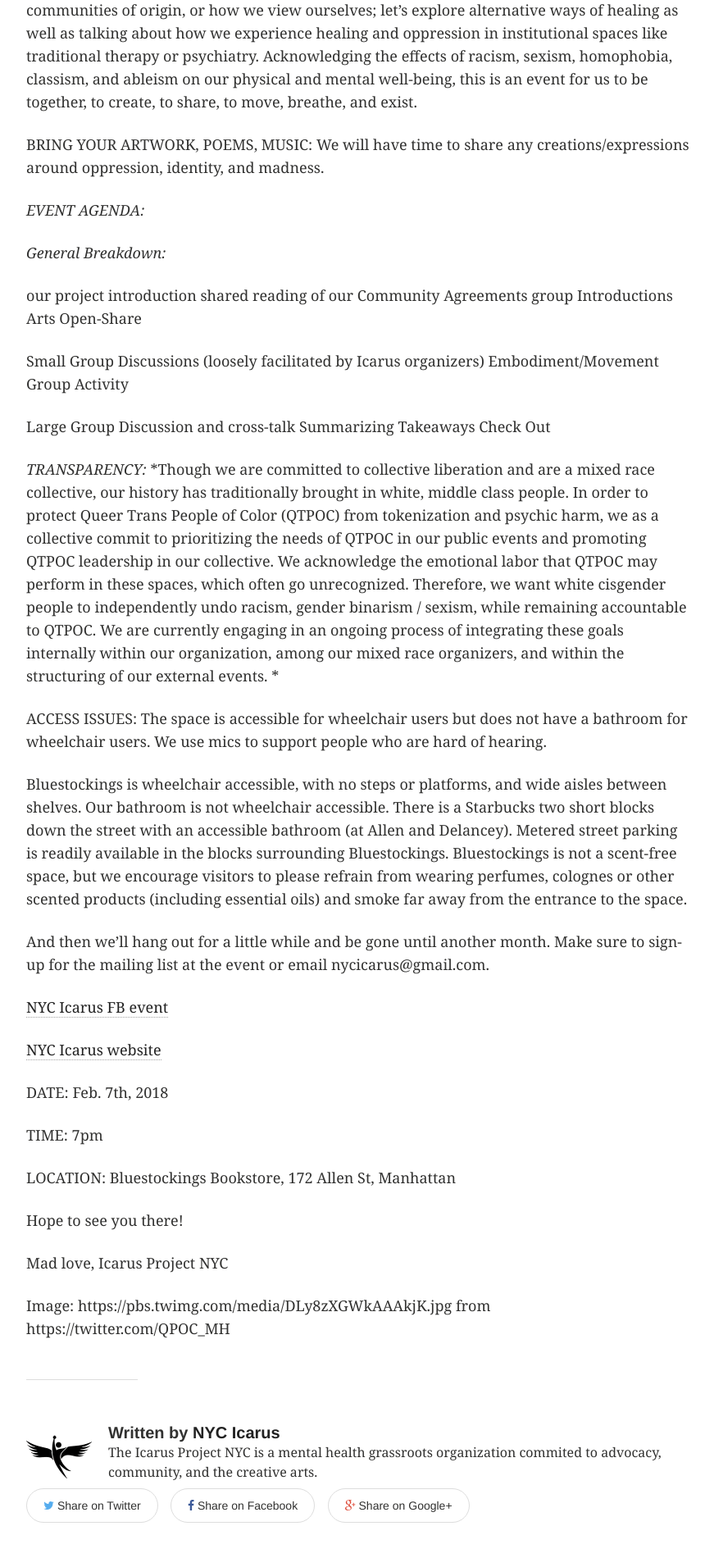
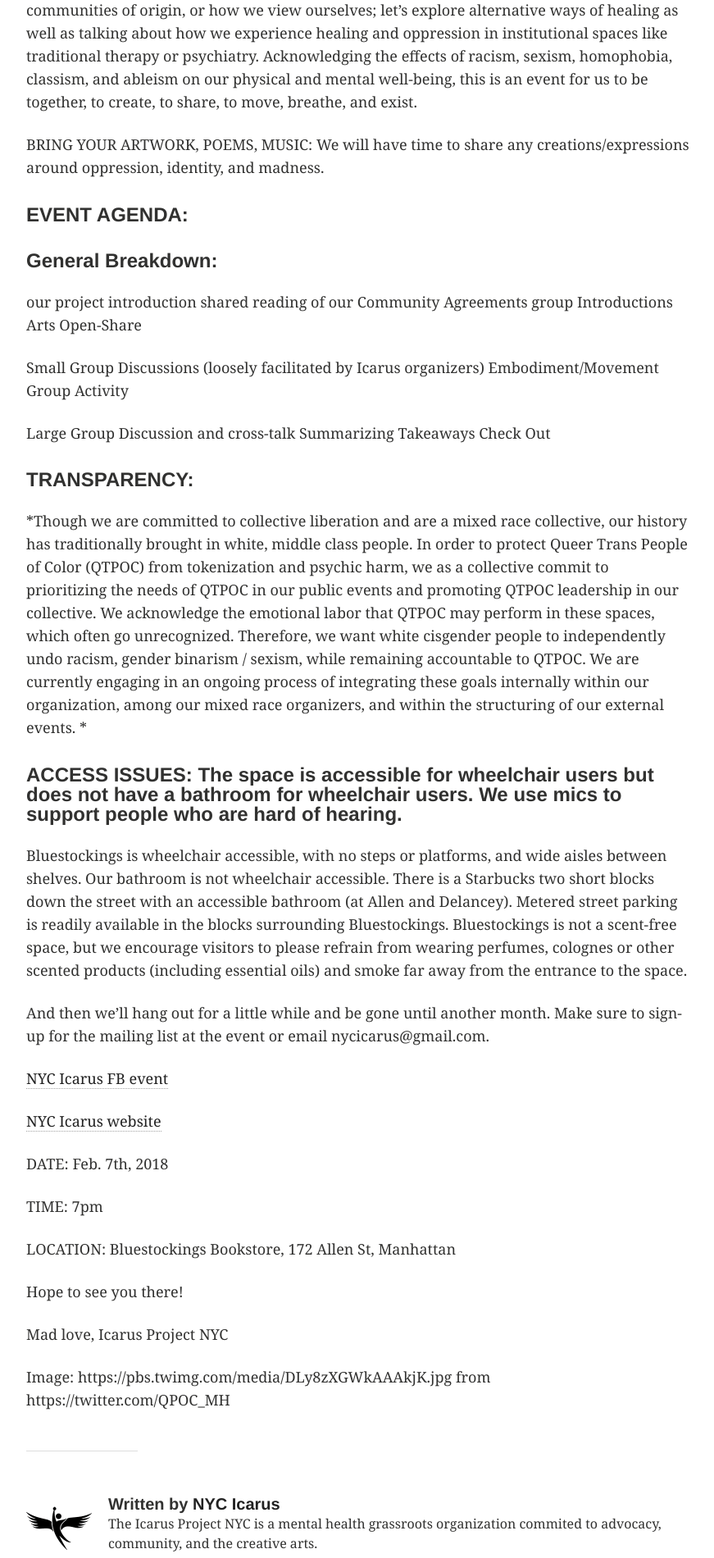
Before and after one commit to nycicarus/nycicarus.github.io, a Jekyll site: the page built from _posts/events/2018-02-07-madness-identity-healing.md, in a window 1280 px wide. Shown: the part 777-2677 px from the top of the page at 82% size, without its empty margins (64-935 px from the left). Built offline with Jekyll 4.4.1, drawn with Linux system fonts in a browser that asks for light colours; a script that is not in the unit is left out; comment, search, counter and statistics services are not loaded.

Commit message:
image url

```diff
--- a/_posts/events/2018-02-07-madness-identity-healing.md
+++ b/_posts/events/2018-02-07-madness-identity-healing.md
@@ -28,9 +28,9 @@ Join us for our February 2018 event (on Feb 7th), a community gathering and expe
 
 BRING YOUR ARTWORK, POEMS, MUSIC: We will have time to share any creations/expressions around oppression, identity, and madness.
 
-*EVENT AGENDA:*
+#### EVENT AGENDA:
 
-*General Breakdown:*
+#### General Breakdown:
 
 our project introduction
 shared reading of our Community Agreements
@@ -44,11 +44,11 @@ Large Group Discussion and cross-talk
 Summarizing Takeaways
 Check Out
 
-*TRANSPARENCY:*
+#### TRANSPARENCY:
 *Though we are committed to collective liberation and are a mixed race collective, our history has traditionally brought in white, middle class people. In order to protect Queer Trans People of Color (QTPOC) from tokenization and psychic harm, we as a collective commit to prioritizing the needs of QTPOC in our public events and promoting QTPOC leadership in our collective. We acknowledge the emotional labor that QTPOC may perform in these spaces, which often go unrecognized. Therefore, we want white cisgender people to independently undo racism, gender binarism / sexism, while remaining accountable to QTPOC. We are currently engaging in an ongoing process of integrating these goals internally within our
 organization, among our mixed race organizers, and within the structuring of our external events. *
 
-ACCESS ISSUES: The space is accessible for wheelchair users but does not have a bathroom for wheelchair users. We use mics to support people who are hard of hearing.
+#### ACCESS ISSUES: The space is accessible for wheelchair users but does not have a bathroom for wheelchair users. We use mics to support people who are hard of hearing.
 
 Bluestockings is wheelchair accessible, with no steps or platforms, and wide aisles between shelves. Our bathroom is not wheelchair accessible. There is a Starbucks two short blocks down the street with an accessible bathroom (at Allen and Delancey). Metered street parking is readily available in the blocks surrounding Bluestockings. Bluestockings is not a scent-free space, but we encourage visitors to please refrain from wearing perfumes, colognes or other scented products (including essential oils) and smoke far away from the entrance to the space.
 
```
Also changed, not shown: other parts of _posts/events/2018-02-07-madness-identity-healing.md (+2 -2 lines).
